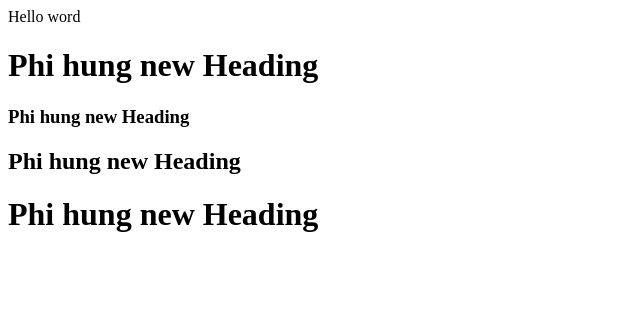
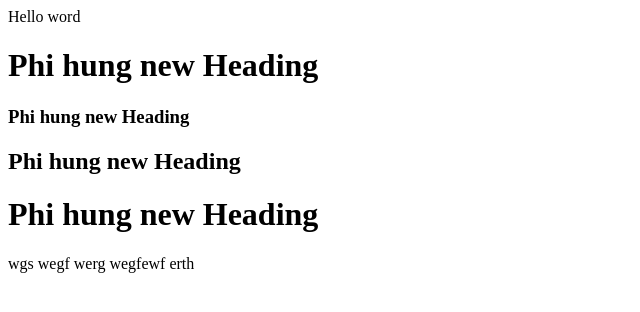
Before and after one commit to ITGroupTLV/PRACTISE_LAB, a plain HTML site: page index.html in a window 1280 px wide. Shown: the whole page, without its empty margins (0-640 px from the left). Drawn offline with Linux system fonts and the light colour scheme.

Commit message:
C1.3 first commit

```diff
--- a/index.html
+++ b/index.html
@@ -3,3 +3,12 @@
 <h3>Phi hung new Heading</h3>
 <h2>Phi hung new Heading</h2>
 <h1>Phi hung new Heading</h1>
+<p>
+    wgs
+    wegf
+    werg
+    wegfewf
+
+
+    erth
+</p>
```
